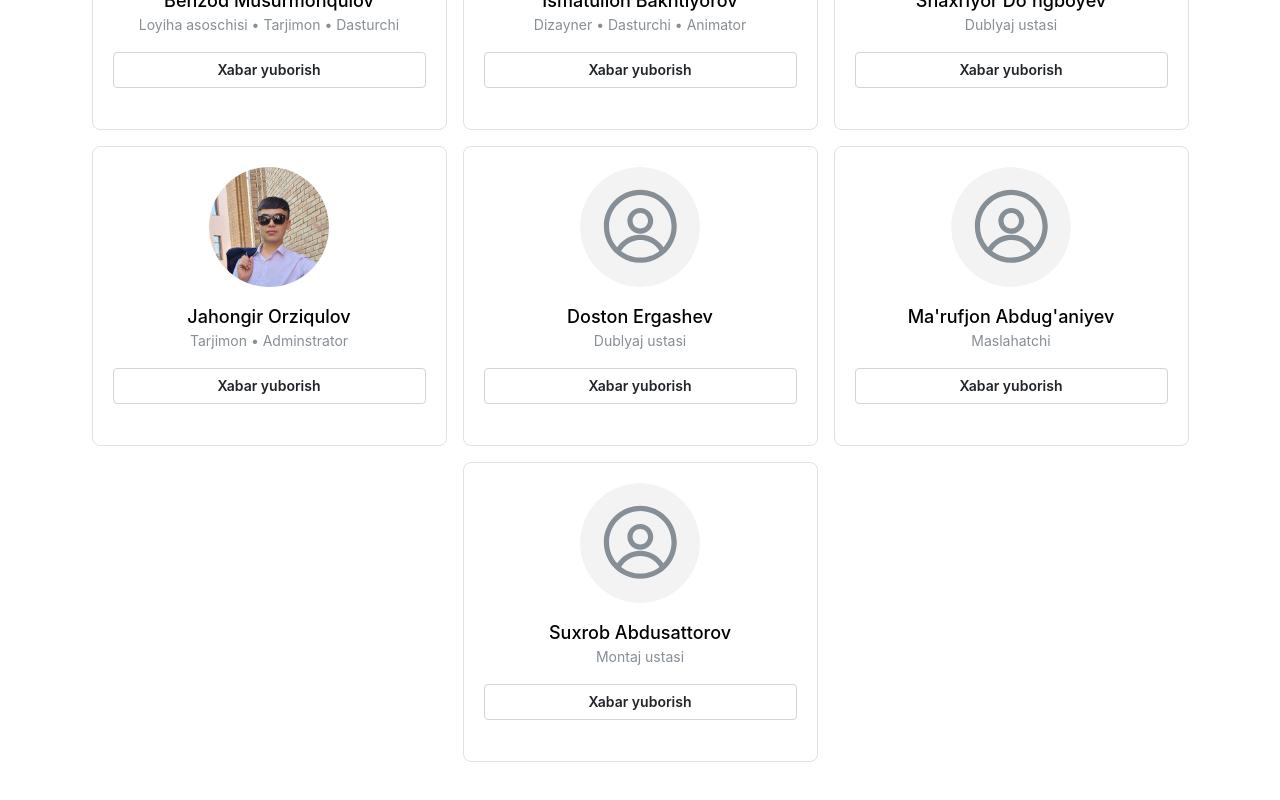
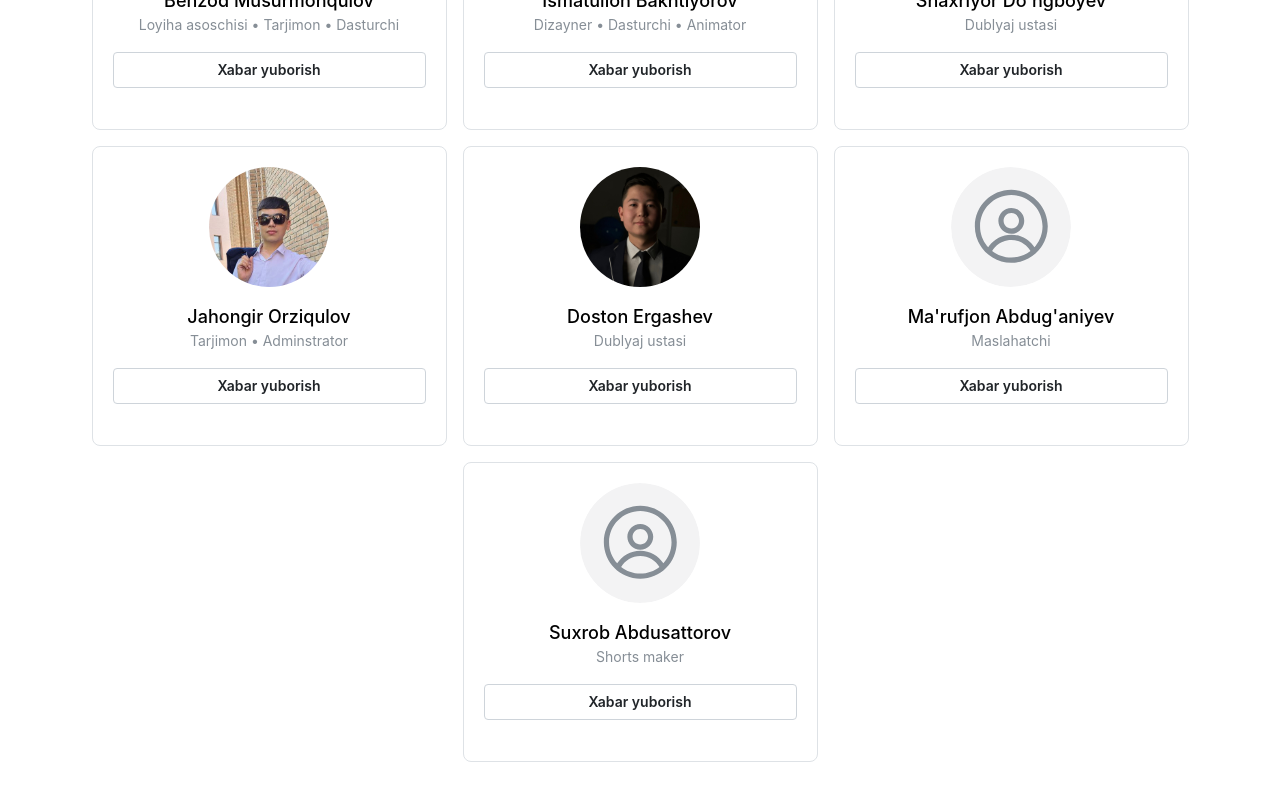
Before and after one commit to behzodkhan/dovuchcha, a React (Vite) app: page /dovuchchalar in a window 1280 px wide. Shown: the part 518-1318 px from the top of the page. Built offline with nearby package versions, Linux system fonts and the light colour scheme.

Commit message:
Doston img, Suxrob title

```diff
--- a/src/components/DovuchchaHero/index.jsx
+++ b/src/components/DovuchchaHero/index.jsx
@@ -5,7 +5,7 @@ import behzod from '../../assets/behzod.png'
 import ismatulloh from '../../assets/ismatulloh.png'
 import shaxriyor from '../../assets/shaxriyor.png'
 import jahongir from '../../assets/jahongir.png'
-// import doston from '../../assets/doston.png'
+import doston from '../../assets/doston.png'
 // import maruf from '../../assets/maruf.png'
 // import suxrob from '../../assets/suxrob.png'
 
@@ -31,9 +31,9 @@ export function HeroTitle() {
           <UserInfoAction name="Ismatulloh Bakhtiyorov" username="https://t.me/baxt1y0rov"  img={ismatulloh} title="Dizayner • Dasturchi • Animator"/>
           <UserInfoAction name="Shaxriyor Do'ngboyev" username="https://t.me/+998777074864" img={shaxriyor}title="Dublyaj ustasi" />
           <UserInfoAction name="Jahongir Orziqulov" username="https://t.me/astra_empire" img={jahongir} title="Tarjimon • Adminstrator" />
-          <UserInfoAction name="Doston Ergashev" username="https://t.me/Ergashev_pm" title="Dublyaj ustasi" />
+          <UserInfoAction name="Doston Ergashev" username="https://t.me/Ergashev_pm" img={doston} title="Dublyaj ustasi" />
           <UserInfoAction name="Ma'rufjon Abdug'aniyev" username="https://t.me/marufjon9711"title="Maslahatchi" />
-          <UserInfoAction name="Suxrob Abdusattorov" username="https://t.me/marufjon9711" title="Montaj ustasi" />
+          <UserInfoAction name="Suxrob Abdusattorov" username="https://t.me/marufjon9711" title="Shorts maker" />
         </Group>
 
 
```
Also changed, not shown: src/assets/doston.png (added).
